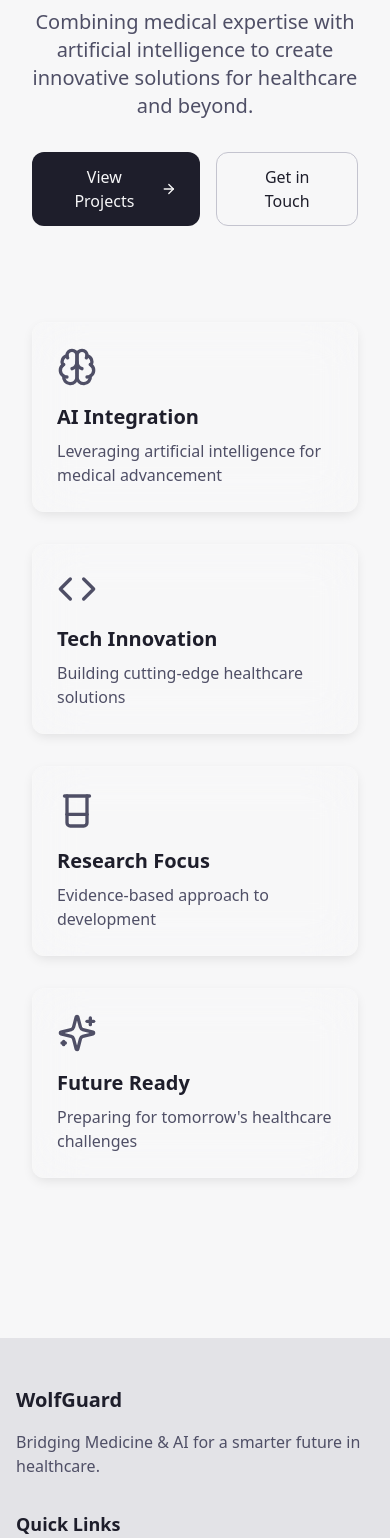
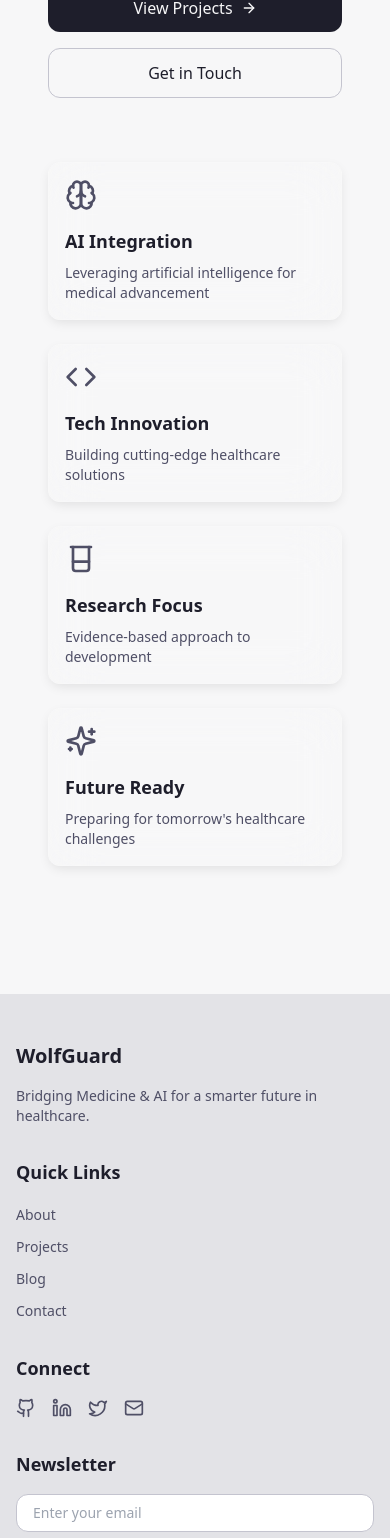
Before and after one commit to Clement-254/samuel-clement-ombati, a React (Vite) app: page / in a window 390 px wide. Shown: the part 432-1970 px from the top of the page. Built offline with nearby package versions, Linux system fonts and the light colour scheme.

Commit message:
Improve footer and responsiveness
This commit addresses the footer and responsiveness of the page across different screen sizes.  No specific implementation details are included in this commit message.

```diff
--- a/src/components/Footer.tsx
+++ b/src/components/Footer.tsx
@@ -6,10 +6,10 @@ const Footer = () => {
   return (
     <footer className="bg-wolf-200 dark:bg-wolf-800 mt-20">
       <div className="container mx-auto px-4 py-12">
-        <div className="grid grid-cols-1 md:grid-cols-4 gap-8">
+        <div className="grid grid-cols-1 sm:grid-cols-2 md:grid-cols-4 gap-8">
           <div className="space-y-4">
             <h3 className="text-xl font-bold text-wolf-800 dark:text-wolf-100">WolfGuard</h3>
-            <p className="text-wolf-600 dark:text-wolf-300">
+            <p className="text-wolf-600 dark:text-wolf-300 text-sm md:text-base">
               Bridging Medicine & AI for a smarter future in healthcare.
             </p>
           </div>
@@ -17,26 +17,26 @@ const Footer = () => {
           <div className="space-y-4">
             <h4 className="text-lg font-semibold text-wolf-800 dark:text-wolf-100">Quick Links</h4>
             <ul className="space-y-2">
-              <li><Link to="/about" className="text-wolf-600 dark:text-wolf-300 hover:text-wolf-800 dark:hover:text-wolf-100">About</Link></li>
-              <li><Link to="/projects" className="text-wolf-600 dark:text-wolf-300 hover:text-wolf-800 dark:hover:text-wolf-100">Projects</Link></li>
-              <li><Link to="/blog" className="text-wolf-600 dark:text-wolf-300 hover:text-wolf-800 dark:hover:text-wolf-100">Blog</Link></li>
-              <li><Link to="/contact" className="text-wolf-600 dark:text-wolf-300 hover:text-wolf-800 dark:hover:text-wolf-100">Contact</Link></li>
+              <li><Link to="/about" className="text-wolf-600 dark:text-wolf-300 hover:text-wolf-800 dark:hover:text-wolf-100 text-sm md:text-base transition-colors">About</Link></li>
+              <li><Link to="/projects" className="text-wolf-600 dark:text-wolf-300 hover:text-wolf-800 dark:hover:text-wolf-100 text-sm md:text-base transition-colors">Projects</Link></li>
+              <li><Link to="/blog" className="text-wolf-600 dark:text-wolf-300 hover:text-wolf-800 dark:hover:text-wolf-100 text-sm md:text-base transition-colors">Blog</Link></li>
+              <li><Link to="/contact" className="text-wolf-600 dark:text-wolf-300 hover:text-wolf-800 dark:hover:text-wolf-100 text-sm md:text-base transition-colors">Contact</Link></li>
             </ul>
           </div>
 
           <div className="space-y-4">
             <h4 className="text-lg font-semibold text-wolf-800 dark:text-wolf-100">Connect</h4>
             <div className="flex space-x-4">
-              <a href="https://github.com" target="_blank" rel="noopener noreferrer" className="text-wolf-600 dark:text-wolf-300 hover:text-wolf-800 dark:hover:text-wolf-100">
+              <a href="https://github.com" target="_blank" rel="noopener noreferrer" className="text-wolf-600 dark:text-wolf-300 hover:text-wolf-800 dark:hover:text-wolf-100 transition-colors">
                 <Github className="w-5 h-5" />
               </a>
-              <a href="https://linkedin.com" target="_blank" rel="noopener noreferrer" className="text-wolf-600 dark:text-wolf-300 hover:text-wolf-800 dark:hover:text-wolf-100">
+              <a href="https://linkedin.com" target="_blank" rel="noopener noreferrer" className="text-wolf-600 dark:text-wolf-300 hover:text-wolf-800 dark:hover:text-wolf-100 transition-colors">
                 <Linkedin className="w-5 h-5" />
               </a>
-              <a href="https://twitter.com" target="_blank" rel="noopener noreferrer" className="text-wolf-600 dark:text-wolf-300 hover:text-wolf-800 dark:hover:text-wolf-100">
+              <a href="https://twitter.com" target="_blank" rel="noopener noreferrer" className="text-wolf-600 dark:text-wolf-300 hover:text-wolf-800 dark:hover:text-wolf-100 transition-colors">
                 <Twitter className="w-5 h-5" />
               </a>
-              <a href="mailto:contact@example.com" className="text-wolf-600 dark:text-wolf-300 hover:text-wolf-800 dark:hover:text-wolf-100">
+              <a href="mailto:contact@example.com" className="text-wolf-600 dark:text-wolf-300 hover:text-wolf-800 dark:hover:text-wolf-100 transition-colors">
                 <Mail className="w-5 h-5" />
               </a>
             </div>
@@ -48,9 +48,9 @@ const Footer = () => {
               <input
                 type="email"
                 placeholder="Enter your email"
-                className="w-full px-4 py-2 rounded-lg bg-white dark:bg-wolf-700 border border-wolf-300 dark:border-wolf-600 text-wolf-800 dark:text-wolf-100"
+                className="w-full px-4 py-2 rounded-lg bg-white dark:bg-wolf-700 border border-wolf-300 dark:border-wolf-600 text-wolf-800 dark:text-wolf-100 text-sm md:text-base focus:outline-none focus:ring-2 focus:ring-wolf-500 transition-all"
               />
-              <button className="w-full px-4 py-2 bg-wolf-800 dark:bg-wolf-100 text-wolf-100 dark:text-wolf-800 rounded-lg hover:bg-wolf-700 dark:hover:bg-wolf-200 transition-colors">
+              <button className="w-full px-4 py-2 bg-wolf-800 dark:bg-wolf-100 text-wolf-100 dark:text-wolf-800 rounded-lg hover:bg-wolf-700 dark:hover:bg-wolf-200 transition-colors text-sm md:text-base">
                 Subscribe
               </button>
             </form>
@@ -58,7 +58,7 @@ const Footer = () => {
         </div>
 
         <div className="mt-12 pt-8 border-t border-wolf-300 dark:border-wolf-700">
-          <p className="text-center text-wolf-600 dark:text-wolf-300">
+          <p className="text-center text-wolf-600 dark:text-wolf-300 text-sm md:text-base">
             © {new Date().getFullYear()} WolfGuard. All rights reserved.
           </p>
         </div>
--- a/src/pages/Index.tsx
+++ b/src/pages/Index.tsx
@@ -9,18 +9,18 @@ const Index = () => {
       <motion.div
         initial={{ opacity: 0 }}
         animate={{ opacity: 1 }}
-        className="relative py-20 overflow-hidden"
+        className="relative py-12 md:py-20 overflow-hidden"
       >
         <div className="absolute inset-0 bg-gradient-to-br from-wolf-200 to-wolf-100 dark:from-wolf-800 dark:to-wolf-900 -z-10" />
         <div className="container mx-auto px-4">
-          <div className="max-w-4xl mx-auto text-center space-y-8">
+          <div className="max-w-4xl mx-auto text-center space-y-6 md:space-y-8">
             <motion.div
               initial={{ opacity: 0 }}
               animate={{ opacity: 1 }}
               transition={{ delay: 0.2 }}
               className="mb-2"
             >
-              <span className="px-4 py-1 rounded-full bg-wolf-200 dark:bg-wolf-800 text-wolf-600 dark:text-wolf-300 text-sm">
+              <span className="px-4 py-1 rounded-full bg-wolf-200 dark:bg-wolf-800 text-wolf-600 dark:text-wolf-300 text-xs md:text-sm">
                 Bridging Medicine & AI
               </span>
             </motion.div>
@@ -29,7 +29,7 @@ const Index = () => {
               initial={{ opacity: 0, y: 20 }}
               animate={{ opacity: 1, y: 0 }}
               transition={{ delay: 0.3 }}
-              className="text-5xl md:text-7xl font-bold text-wolf-800 dark:text-wolf-100"
+              className="text-4xl md:text-5xl lg:text-7xl font-bold text-wolf-800 dark:text-wolf-100"
             >
               Innovating for a
               <span className="block bg-gradient-to-r from-wolf-600 to-wolf-400 dark:from-wolf-400 dark:to-wolf-200 bg-clip-text text-transparent">
@@ -41,7 +41,7 @@ const Index = () => {
               initial={{ opacity: 0, y: 20 }}
               animate={{ opacity: 1, y: 0 }}
               transition={{ delay: 0.4 }}
-              className="text-wolf-600 dark:text-wolf-300 text-xl max-w-2xl mx-auto"
+              className="text-lg md:text-xl text-wolf-600 dark:text-wolf-300 max-w-2xl mx-auto px-4"
             >
               Combining medical expertise with artificial intelligence to create innovative solutions
               for healthcare and beyond.
@@ -51,11 +51,11 @@ const Index = () => {
               initial={{ opacity: 0, y: 20 }}
               animate={{ opacity: 1, y: 0 }}
               transition={{ delay: 0.5 }}
-              className="flex gap-4 justify-center mt-8"
+              className="flex flex-col sm:flex-row gap-4 justify-center mt-8 px-4"
             >
               <a
                 href="/projects"
-                className="group px-6 py-3 rounded-lg bg-wolf-800 dark:bg-wolf-100 text-wolf-100 dark:text-wolf-800 hover:bg-wolf-700 dark:hover:bg-wolf-200 transition-colors flex items-center gap-2"
+                className="group px-6 py-3 rounded-lg bg-wolf-800 dark:bg-wolf-100 text-wolf-100 dark:text-wolf-800 hover:bg-wolf-700 dark:hover:bg-wolf-200 transition-colors flex items-center justify-center gap-2"
               >
                 View Projects
                 <ArrowRight className="w-4 h-4 group-hover:translate-x-1 transition-transform" />
@@ -74,7 +74,7 @@ const Index = () => {
             initial={{ opacity: 0, y: 40 }}
             animate={{ opacity: 1, y: 0 }}
             transition={{ delay: 0.6 }}
-            className="mt-24 grid grid-cols-1 md:grid-cols-2 lg:grid-cols-4 gap-8"
+            className="mt-16 md:mt-24 grid grid-cols-1 sm:grid-cols-2 lg:grid-cols-4 gap-6 md:gap-8 px-4"
           >
             {[
               { icon: Brain, title: "AI Integration", description: "Leveraging artificial intelligence for medical advancement" },
@@ -87,13 +87,13 @@ const Index = () => {
                 initial={{ opacity: 0, y: 20 }}
                 animate={{ opacity: 1, y: 0 }}
                 transition={{ delay: 0.7 + index * 0.1 }}
-                className="glass-morphism p-6 rounded-xl hover-scale"
+                className="glass-morphism p-4 md:p-6 rounded-xl hover-scale"
               >
-                <feature.icon className="w-10 h-10 text-wolf-600 dark:text-wolf-300 mb-4" />
-                <h3 className="text-xl font-semibold text-wolf-800 dark:text-wolf-100 mb-2">
+                <feature.icon className="w-8 h-8 md:w-10 md:h-10 text-wolf-600 dark:text-wolf-300 mb-4" />
+                <h3 className="text-lg md:text-xl font-semibold text-wolf-800 dark:text-wolf-100 mb-2">
                   {feature.title}
                 </h3>
-                <p className="text-wolf-600 dark:text-wolf-300">
+                <p className="text-sm md:text-base text-wolf-600 dark:text-wolf-300">
                   {feature.description}
                 </p>
               </motion.div>
```
